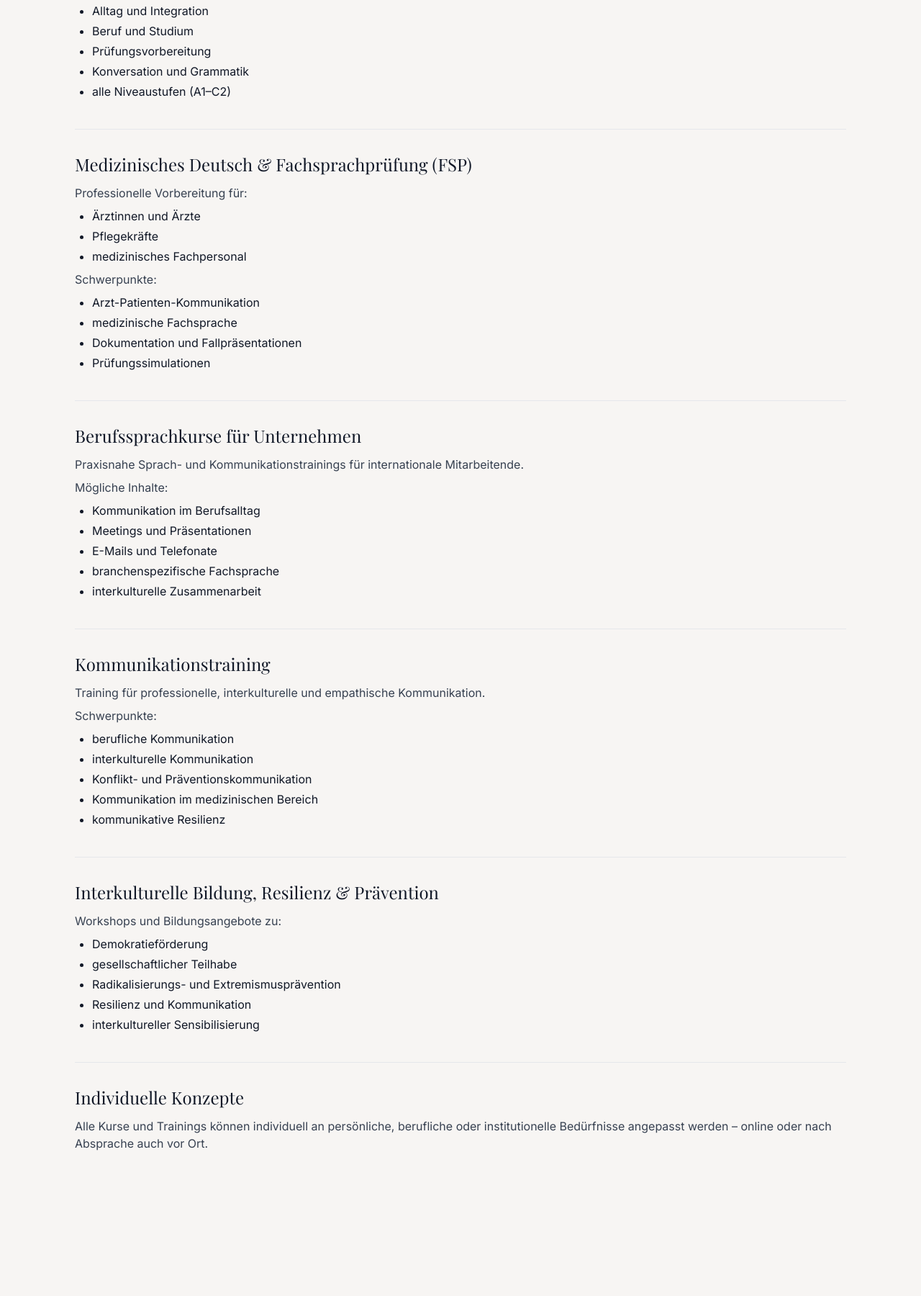
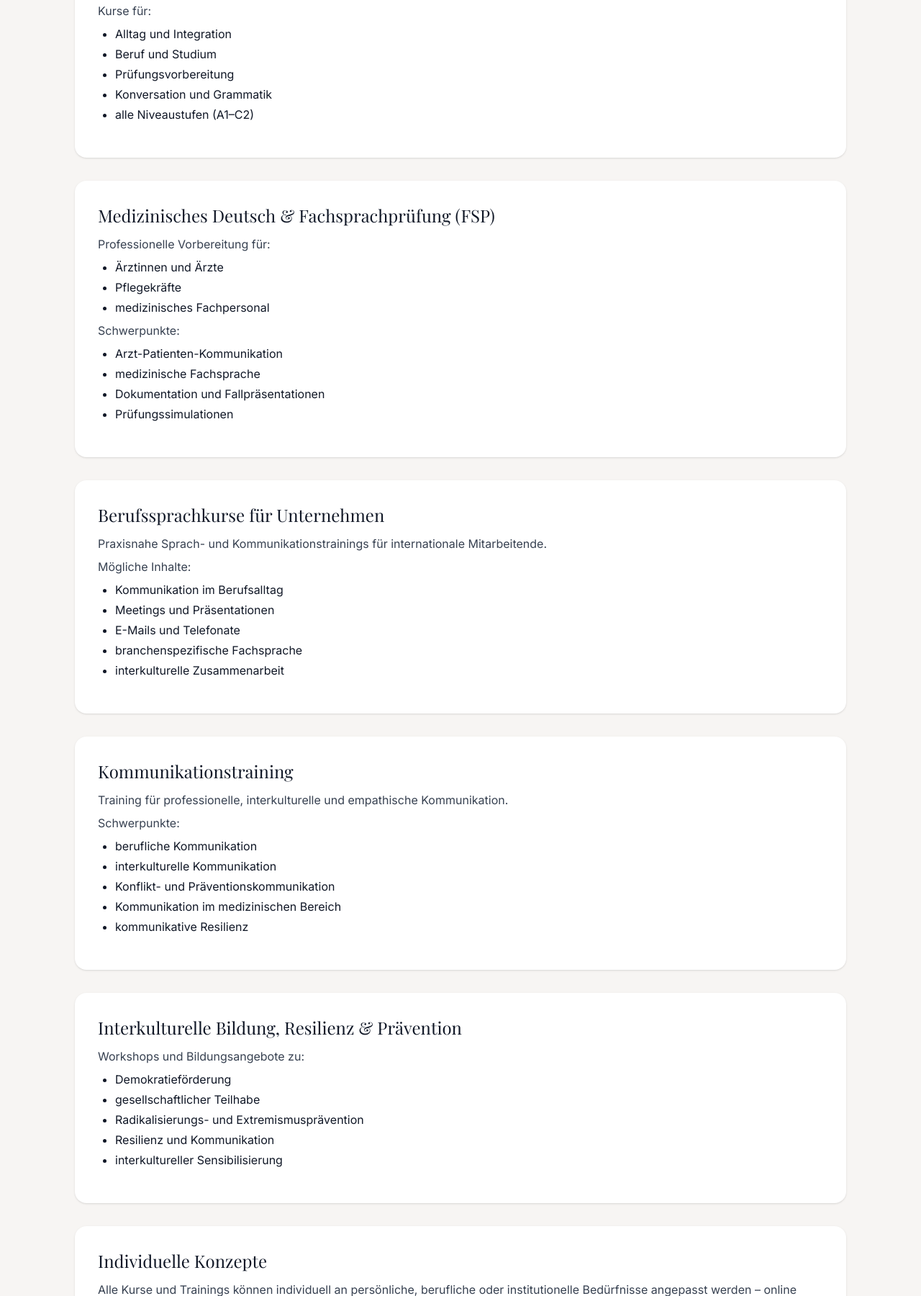
Before and after one commit to Rhody89/Eli_Website, a plain HTML site: page angebote.html in a window 1280 px wide. Shown: the part 386-2186 px from the top of the page at 72% size. Before the commit the page ends 2106 px from the top, so only its background shows below. Drawn offline with nearby package versions, Linux system fonts and the light colour scheme.

```diff
--- a/angebote.html
+++ b/angebote.html
@@ -17,9 +17,9 @@
 
   <section class="max-w-6xl mx-auto px-10 py-20">
     <h1 class="heading text-4xl md:text-5xl leading-tight mb-10">Angebote</h1>
-
-    <div class="mb-10">
-      <h2 id="daf" class="heading text-2xl mb-3 flex items-center gap-2">Deutsch als Fremd- und Zweitsprache (DaF/DaZ)</h2>
+    <div class="flex flex-col gap-8">
+      <div class="bg-white rounded-2xl shadow p-8" id="daf">
+        <h2 class="heading text-2xl mb-3 flex items-center gap-2">Deutsch als Fremd- und Zweitsprache (DaF/DaZ)</h2>
         <p class="mb-2 text-gray-700">Kurse für:</p>
         <ul class="list-disc pl-6 mb-4 space-y-1 text-base">
           <li>Alltag und Integration</li>
@@ -29,11 +29,8 @@
           <li>alle Niveaustufen (A1–C2)</li>
         </ul>
       </div>
-
-    <hr class="my-8">
-
-    <div class="mb-10">
-      <h2 id="medizin"  class="heading text-2xl mb-3 flex items-center gap-2">Medizinisches Deutsch & Fachsprachprüfung (FSP)</h2>
+      <div class="bg-white rounded-2xl shadow p-8" id="medizin">
+        <h2 class="heading text-2xl mb-3 flex items-center gap-2">Medizinisches Deutsch & Fachsprachprüfung (FSP)</h2>
         <p class="mb-2 text-gray-700">Professionelle Vorbereitung für:</p>
         <ul class="list-disc pl-6 mb-2 space-y-1 text-base">
           <li>Ärztinnen und Ärzte</li>
@@ -48,11 +45,8 @@
           <li>Prüfungssimulationen</li>
         </ul>
       </div>
-
-    <hr class="my-8">
-
-    <div class="mb-10">
-      <h2 id="unternehmen" class="heading text-2xl mb-3 flex items-center gap-2">Berufssprachkurse für Unternehmen</h2>
+      <div class="bg-white rounded-2xl shadow p-8" id="unternehmen">
+        <h2 class="heading text-2xl mb-3 flex items-center gap-2">Berufssprachkurse für Unternehmen</h2>
         <p class="mb-2 text-gray-700">Praxisnahe Sprach- und Kommunikationstrainings für internationale Mitarbeitende.</p>
         <p class="mb-2 text-gray-700">Mögliche Inhalte:</p>
         <ul class="list-disc pl-6 mb-4 space-y-1 text-base">
@@ -63,11 +57,8 @@
           <li>interkulturelle Zusammenarbeit</li>
         </ul>
       </div>
-
-    <hr class="my-8">
-
-    <div class="mb-10">
-      <h2 id="kommunikation" class="heading text-2xl mb-3 flex items-center gap-2">Kommunikationstraining</h2>
+      <div class="bg-white rounded-2xl shadow p-8" id="kommunikation">
+        <h2 class="heading text-2xl mb-3 flex items-center gap-2">Kommunikationstraining</h2>
         <p class="mb-2 text-gray-700">Training für professionelle, interkulturelle und empathische Kommunikation.</p>
         <p class="mb-2 text-gray-700">Schwerpunkte:</p>
         <ul class="list-disc pl-6 mb-4 space-y-1 text-base">
@@ -78,11 +69,8 @@
           <li>kommunikative Resilienz</li>
         </ul>
       </div>
-
-    <hr class="my-8">
-
-    <div class="mb-10">
-      <h2 id="interkultur" class="heading text-2xl mb-3 flex items-center gap-2">Interkulturelle Bildung, Resilienz & Prävention</h2>
+      <div class="bg-white rounded-2xl shadow p-8" id="interkultur">
+        <h2 class="heading text-2xl mb-3 flex items-center gap-2">Interkulturelle Bildung, Resilienz & Prävention</h2>
         <p class="mb-2 text-gray-700">Workshops und Bildungsangebote zu:</p>
         <ul class="list-disc pl-6 mb-4 space-y-1 text-base">
           <li>Demokratieförderung</li>
@@ -92,13 +80,12 @@
           <li>interkultureller Sensibilisierung</li>
         </ul>
       </div>
-
-    <hr class="my-8">
-
-    <div class="mb-10">
-      <h2 id="individuell" class="heading text-2xl mb-3 flex items-center gap-2">Individuelle Konzepte</h2>
+      <div class="bg-white rounded-2xl shadow p-8" id="individuell">
+        <h2 class="heading text-2xl mb-3 flex items-center gap-2">Individuelle Konzepte</h2>
         <p class="mb-2 text-gray-700">Alle Kurse und Trainings können individuell an persönliche, berufliche oder institutionelle Bedürfnisse angepasst werden – online oder nach Absprache auch vor Ort.</p>
       </div>
+    </div>
+  </section>
   </section>
 
   <script>
```
Also changed, not shown: index.html (+15 -0 lines), ueber_mich.html (+1 -1 lines). Lines whose indentation alone changed are shown as unchanged.
